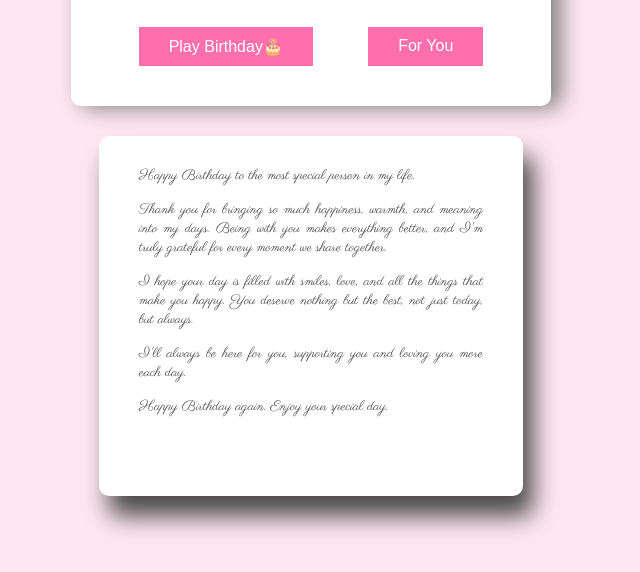
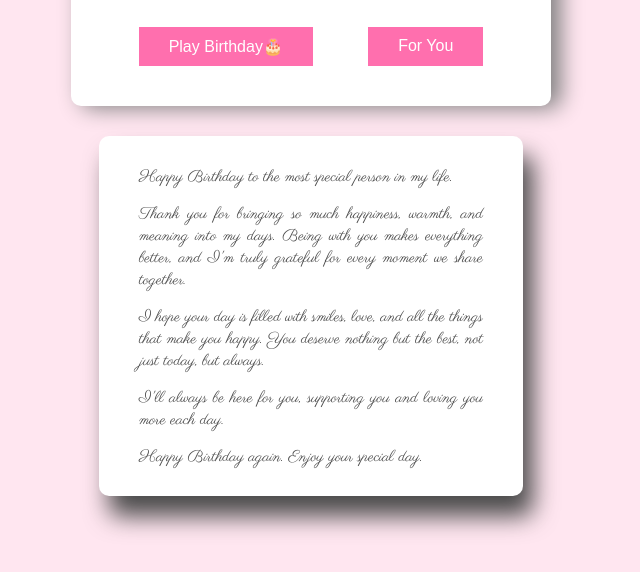
Before and after one commit to pyoooohhh/To-my-Future, a plain HTML site: page index.html in a window 1280 px wide. Both pictures are taken after a click on the link "For You". Shown: the part 208-780 px from the top of the page, without its empty margins (377-1017 px from the left). Drawn offline with Linux system fonts and the light colour scheme.

Commit message:
Refactor CSS styles and improve formatting

```diff
--- a/style.css
+++ b/style.css
@@ -120,7 +120,7 @@ p{
   padding: 5px 10px;
   margin: 5px 10px;
   font-family: Fmessage;
-  font-size: 1.1vw;
+  font-size: clamp(1.1rem,4w,30px);
 }
 
 #for-u:first-of-type{
```
